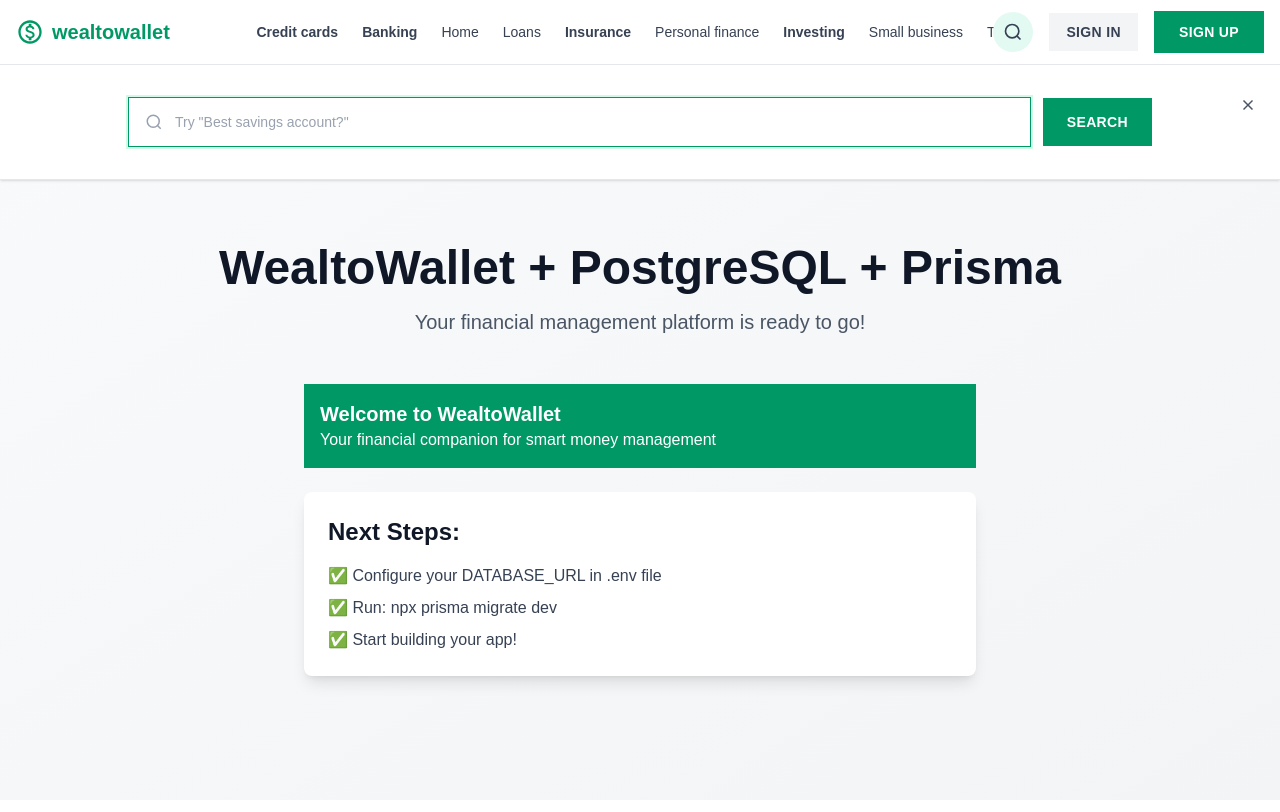
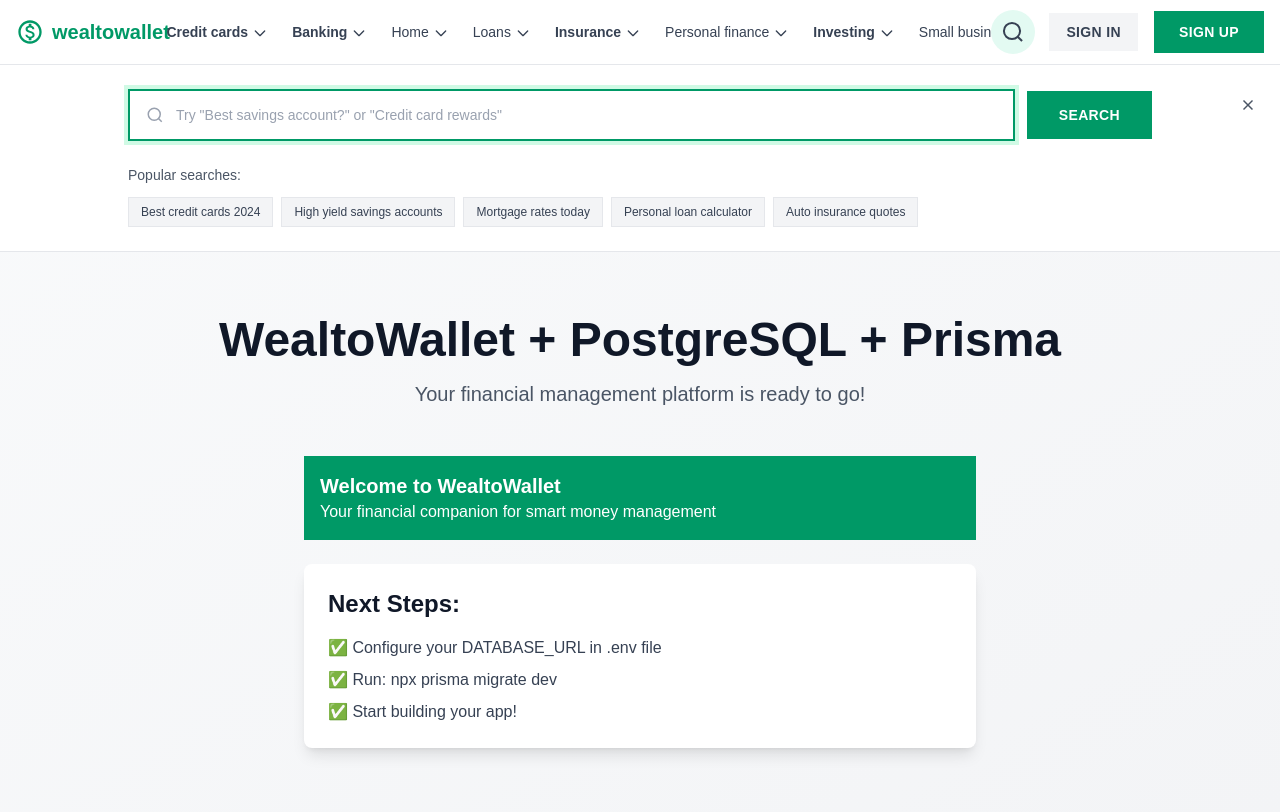
Before and after one commit to mrlexcoder/wealtowallet, a Next.js app: page / in a window 1280 px wide. Both pictures are taken after a click on the button "Search". Built offline with nearby package versions, Linux system fonts and the light colour scheme.

Commit message:
sixth day of making investment website

```diff
--- a/components/Header/Header.tsx
+++ b/components/Header/Header.tsx
@@ -1,80 +1,237 @@
 'use client'
 
 import Link from 'next/link'
-import { useState } from 'react'
+import { useState, useEffect } from 'react'
 
 export default function Header() {
   const [isMenuOpen, setIsMenuOpen] = useState(false)
   const [isSearchOpen, setIsSearchOpen] = useState(false)
+  const [scrolled, setScrolled] = useState(false)
+  const [searchQuery, setSearchQuery] = useState('')
+  const [activeDropdown, setActiveDropdown] = useState<string | null>(null)
+
+  useEffect(() => {
+    const handleScroll = () => {
+      setScrolled(window.scrollY > 10)
+    }
+    window.addEventListener('scroll', handleScroll)
+    return () => window.removeEventListener('scroll', handleScroll)
+  }, [])
 
   const navItems = [
-    { label: 'Credit cards', href: '/credit-cards', bold: true },
-    { label: 'Banking', href: '/banking', bold: true },
-    { label: 'Home', href: '/home', bold: false },
-    { label: 'Loans', href: '/loans', bold: false },
-    { label: 'Insurance', href: '/insurance', bold: true },
-    { label: 'Personal finance', href: '/personal-finance', bold: false },
-    { label: 'Investing', href: '/investing', bold: true },
-    { label: 'Small business', href: '/small-business', bold: false },
-    { label: 'Taxes', href: '/taxes', bold: false },
+    {
+      label: 'Credit cards',
+      href: '/credit-cards',
+      bold: true,
+      dropdown: [
+        { label: 'Best Credit Cards', href: '/credit-cards/best' },
+        { label: 'Cash Back Cards', href: '/credit-cards/cash-back' },
+        { label: 'Travel Cards', href: '/credit-cards/travel' },
+        { label: 'Balance Transfer', href: '/credit-cards/balance-transfer' },
+        { label: 'Student Cards', href: '/credit-cards/student' },
       ]
+    },
+    {
+      label: 'Banking',
+      href: '/banking',
+      bold: true,
+      dropdown: [
+        { label: 'Best Banks', href: '/banking/best' },
+        { label: 'Savings Accounts', href: '/banking/savings' },
+        { label: 'Checking Accounts', href: '/banking/checking' },
+        { label: 'CDs', href: '/banking/cds' },
+        { label: 'Money Market', href: '/banking/money-market' },
+      ]
+    },
+    {
+      label: 'Home',
+      href: '/home',
+      bold: false,
+      dropdown: [
+        { label: 'Mortgages', href: '/home/mortgages' },
+        { label: 'Refinancing', href: '/home/refinancing' },
+        { label: 'Home Equity', href: '/home/equity' },
+        { label: 'First-Time Buyers', href: '/home/first-time' },
+      ]
+    },
+    {
+      label: 'Loans',
+      href: '/loans',
+      bold: false,
+      dropdown: [
+        { label: 'Personal Loans', href: '/loans/personal' },
+        { label: 'Student Loans', href: '/loans/student' },
+        { label: 'Auto Loans', href: '/loans/auto' },
+        { label: 'Business Loans', href: '/loans/business' },
+      ]
+    },
+    {
+      label: 'Insurance',
+      href: '/insurance',
+      bold: true,
+      dropdown: [
+        { label: 'Auto Insurance', href: '/insurance/auto' },
+        { label: 'Home Insurance', href: '/insurance/home' },
+        { label: 'Life Insurance', href: '/insurance/life' },
+        { label: 'Health Insurance', href: '/insurance/health' },
+      ]
+    },
+    {
+      label: 'Personal finance',
+      href: '/personal-finance',
+      bold: false,
+      dropdown: [
+        { label: 'Budgeting', href: '/personal-finance/budgeting' },
+        { label: 'Debt Management', href: '/personal-finance/debt' },
+        { label: 'Financial Planning', href: '/personal-finance/planning' },
+        { label: 'Credit Scores', href: '/personal-finance/credit-scores' },
+      ]
+    },
+    {
+      label: 'Investing',
+      href: '/investing',
+      bold: true,
+      dropdown: [
+        { label: 'Brokers', href: '/investing/brokers' },
+        { label: 'Robo-Advisors', href: '/investing/robo-advisors' },
+        { label: 'Retirement', href: '/investing/retirement' },
+        { label: 'Stocks', href: '/investing/stocks' },
+      ]
+    },
+    {
+      label: 'Small business',
+      href: '/small-business',
+      bold: false,
+      dropdown: [
+        { label: 'Business Credit Cards', href: '/small-business/credit-cards' },
+        { label: 'Business Loans', href: '/small-business/loans' },
+        { label: 'Business Banking', href: '/small-business/banking' },
+        { label: 'Accounting Software', href: '/small-business/accounting' },
+      ]
+    },
+    {
+      label: 'Taxes',
+      href: '/taxes',
+      bold: false,
+      dropdown: [
+        { label: 'Tax Software', href: '/taxes/software' },
+        { label: 'Tax Preparation', href: '/taxes/preparation' },
+        { label: 'Tax Calculators', href: '/taxes/calculators' },
+        { label: 'Tax Tips', href: '/taxes/tips' },
+      ]
+    },
+  ]
+
+  const popularSearches = [
+    'Best credit cards 2024',
+    'High yield savings accounts',
+    'Mortgage rates today',
+    'Personal loan calculator',
+    'Auto insurance quotes'
+  ]
+
+  const handleSearchSubmit = (e: React.FormEvent) => {
+    e.preventDefault()
+    if (searchQuery.trim()) {
+      // Handle search logic here
+      console.log('Searching for:', searchQuery)
+      setIsSearchOpen(false)
+      setSearchQuery('')
+    }
+  }
 
   return (
     <>
-      <header className="w-full bg-white border-b border-gray-200 sticky top-0 z-50 shadow-sm">
-        <div className="px-4 flex items-center justify-between md:justify-center h-16 relative">
+      <header className={`w-full bg-white sticky top-0 z-50 transition-all duration-300 ${
+        scrolled ? 'shadow-lg border-b border-gray-200' : 'border-b border-gray-200'
+      }`}>
+        <div className="px-4 flex items-center justify-center h-16 relative">
           {/* Logo */}
-          <Link href="/" className="md:absolute md:left-4 flex items-center gap-2 text-emerald-600 hover:opacity-80 transition-opacity duration-200">
-            <svg className="w-7 h-7" viewBox="0 0 24 24" fill="currentColor">
+          <Link href="/" className="absolute left-4 flex items-center gap-2 text-emerald-600 hover:opacity-80 transition-all duration-200 group">
+            <div className="relative">
+              <svg className="w-7 h-7 transition-transform group-hover:scale-110" viewBox="0 0 24 24" fill="currentColor">
                 <path d="M12 2C6.48 2 2 6.48 2 12s4.48 10 10 10 10-4.48 10-10S17.52 2 12 2zm0 18c-4.41 0-8-3.59-8-8s3.59-8 8-8 8 3.59 8 8-3.59 8-8 8zm.31-8.86c-1.77-.45-2.34-.94-2.34-1.67 0-.84.79-1.43 2.1-1.43 1.38 0 1.9.66 1.94 1.64h1.71c-.05-1.34-.87-2.57-2.49-2.97V5H10.9v1.69c-1.51.32-2.72 1.3-2.72 2.81 0 1.79 1.49 2.69 3.66 3.21 1.95.46 2.34 1.15 2.34 1.87 0 .53-.39 1.39-2.1 1.39-1.6 0-2.23-.72-2.32-1.64H8.04c.1 1.7 1.36 2.66 2.86 2.97V19h2.34v-1.67c1.52-.29 2.72-1.16 2.73-2.77-.01-2.2-1.9-2.96-3.66-3.42z"/>
               </svg>
+              <div className="absolute -inset-1 bg-emerald-600 rounded-full opacity-0 group-hover:opacity-10 transition-opacity"></div>
+            </div>
             <span className="text-xl font-bold">wealtowallet</span>
           </Link>
 
-          {/* Navigation - Desktop Only */}
+          {/* Navigation - Centered */}
           <nav className="hidden lg:flex items-center">
             <ul className="flex items-center gap-6">
               {navItems.map((item) => (
-                <li key={item.href}>
+                <li
+                  key={item.href}
+                  className="relative"
+                  onMouseEnter={() => setActiveDropdown(item.label)}
+                  onMouseLeave={() => setActiveDropdown(null)}
+                >
                   <Link
                     href={item.href}
-                    className={`text-sm text-gray-700 hover:text-emerald-600 transition-all duration-200 relative group ${item.bold ? 'font-semibold' : 'font-medium'}`}
+                    className={`text-sm text-gray-700 hover:text-emerald-600 transition-all duration-200 relative group py-2 ${item.bold ? 'font-semibold' : 'font-medium'}`}
                   >
                     {item.label}
                     <span className="absolute left-0 bottom-0 w-0 h-0.5 bg-emerald-600 group-hover:w-full transition-all duration-300"></span>
+                    {item.dropdown && (
+                      <svg className="w-4 h-4 ml-1 inline-block transition-transform group-hover:rotate-180" fill="none" stroke="currentColor" viewBox="0 0 24 24">
+                        <path strokeLinecap="round" strokeLinejoin="round" strokeWidth="2" d="M19 9l-7 7-7-7"/>
+                      </svg>
+                    )}
                   </Link>
+
+                  {/* Dropdown Menu */}
+                  {item.dropdown && activeDropdown === item.label && (
+                    <div className="absolute top-full left-0 mt-2 w-56 bg-white shadow-xl border border-gray-200 py-2 z-50 animate-in slide-in-from-top-2 duration-200">
+                      {item.dropdown.map((dropdownItem) => (
+                        <Link
+                          key={dropdownItem.href}
+                          href={dropdownItem.href}
+                          className="block px-4 py-2 text-sm text-gray-700 hover:bg-emerald-50 hover:text-emerald-600 transition-colors"
+                        >
+                          {dropdownItem.label}
+                        </Link>
+                      ))}
+                    </div>
+                  )}
                 </li>
               ))}
             </ul>
           </nav>
 
           {/* Actions */}
-          <div className="md:absolute md:right-4 flex items-center gap-2 md:gap-4">
+          <div className="absolute right-4 flex items-center gap-4">
             <button
-              className={`w-10 h-10 rounded-full flex items-center justify-center text-gray-700 hover:text-emerald-600 transition-colors duration-200 ${isSearchOpen ? 'bg-[#e3faf2]' : 'hover:bg-[#e3faf2]'}`}
+              className={`w-10 h-10 rounded-full flex items-center justify-center text-gray-700 hover:text-emerald-600 transition-all duration-200 relative ${isSearchOpen ? 'bg-[#e3faf2] scale-110' : 'hover:bg-[#e3faf2] hover:scale-105'}`}
               onClick={() => setIsSearchOpen(!isSearchOpen)}
               aria-label="Search"
             >
-              <svg width="20" height="20" viewBox="0 0 24 24" fill="none" stroke="currentColor" strokeWidth="2">
+              <svg width="20" height="20" viewBox="0 0 24 24" fill="none" stroke="currentColor" strokeWidth="2" className={`transition-transform ${isSearchOpen ? 'scale-110' : ''}`}>
                 <circle cx="11" cy="11" r="8"/>
                 <path d="m21 21-4.35-4.35"/>
               </svg>
+              {isSearchOpen && (
+                <div className="absolute -inset-2 bg-emerald-600 rounded-full opacity-20 animate-ping"></div>
+              )}
             </button>
 
-            <button className="hidden lg:block px-4 py-2 text-sm font-semibold text-gray-700 bg-gray-100 hover:bg-gray-300 uppercase tracking-wide btn-animated-border">
-              Sign In
+            <button className="hidden md:block px-4 py-2 text-sm font-semibold text-gray-700 bg-gray-100 hover:bg-gray-300 transition-all duration-200 uppercase tracking-wide btn-animated-border relative overflow-hidden group">
+              <span className="relative z-10">Sign In</span>
+              <div className="absolute inset-0 bg-gradient-to-r from-emerald-600 to-emerald-500 transform scale-x-0 group-hover:scale-x-100 transition-transform origin-left duration-300"></div>
+              <span className="absolute inset-0 flex items-center justify-center text-white opacity-0 group-hover:opacity-100 transition-opacity duration-300 text-sm font-semibold uppercase tracking-wide">Sign In</span>
             </button>
 
-            <button className="hidden md:block px-6 py-2.5 text-sm font-semibold text-white bg-emerald-600 hover:bg-emerald-800 uppercase tracking-wide btn-animated-border">
-              Sign Up
+            <button className="px-6 py-2.5 text-sm font-semibold text-white bg-emerald-600 hover:bg-emerald-800 transition-all duration-200 uppercase tracking-wide btn-animated-border relative overflow-hidden group">
+              <span className="relative z-10">Sign Up</span>
+              <div className="absolute inset-0 bg-gradient-to-r from-emerald-800 to-emerald-900 transform scale-x-0 group-hover:scale-x-100 transition-transform origin-left duration-300"></div>
             </button>
 
             <button
-              className="lg:hidden p-2 text-gray-700 hover:text-emerald-600 transition-colors duration-200"
+              className="lg:hidden p-2 text-gray-700 hover:text-emerald-600 hover:bg-gray-100 rounded-full transition-all duration-200"
               onClick={() => setIsMenuOpen(!isMenuOpen)}
               aria-label="Menu"
             >
-              <svg width="24" height="24" viewBox="0 0 24 24" fill="none" stroke="currentColor" strokeWidth="2">
+              <svg width="24" height="24" viewBox="0 0 24 24" fill="none" stroke="currentColor" strokeWidth="2" className={`transition-transform ${isMenuOpen ? 'rotate-90' : ''}`}>
                 {isMenuOpen ? (
                   <>
                     <line x1="18" y1="6" x2="6" y2="18"/>
@@ -92,59 +249,66 @@ export default function Header() {
           </div>
         </div>
 
-        {/* Mobile Menu */}
-        {isMenuOpen && (
-          <div className="lg:hidden bg-white border-t border-gray-200">
-            <div className="px-4 py-4">
-              <nav className="space-y-4">
-                {navItems.map((item) => (
-                  <Link
-                    key={item.href}
-                    href={item.href}
-                    className={`block text-base text-gray-700 hover:text-emerald-600 transition-colors py-2 ${item.bold ? 'font-semibold' : 'font-medium'}`}
-                    onClick={() => setIsMenuOpen(false)}
-                  >
-                    {item.label}
-                  </Link>
-                ))}
-              </nav>
-              <div className="mt-6 pt-6 border-t border-gray-200 space-y-3">
-                <button className="w-full px-4 py-3 text-sm font-semibold text-gray-700 bg-gray-100 hover:bg-gray-300 uppercase tracking-wide btn-animated-border">
-                  Sign In
-                </button>
-                <button className="w-full px-4 py-3 text-sm font-semibold text-white bg-emerald-600 hover:bg-emerald-800 uppercase tracking-wide btn-animated-border">
-                  Sign Up
-                </button>
-              </div>
-            </div>
-          </div>
-        )}
-
-        {/* Search Bar */}
+        {/* Enhanced Search Bar */}
         {isSearchOpen && (
-          <div className="bg-white border-t border-gray-200 relative">
-            <div className="px-4 py-8">
-              <div className="flex items-center gap-3 max-w-5xl mx-auto">
-                <div className="flex-1 flex items-center bg-white border border-gray-300 px-4 py-3.5 focus-within:border-emerald-600 focus-within:ring-2 focus-within:ring-emerald-100 transition-all">
+          <div className="bg-white border-t border-gray-200 relative animate-in slide-in-from-top-2 duration-300">
+            <div className="px-4 py-6">
+              <form onSubmit={handleSearchSubmit} className="flex items-center gap-3 max-w-5xl mx-auto">
+                <div className="flex-1 relative">
+                  <div className="flex items-center bg-white border-2 border-gray-300 px-4 py-3.5 focus-within:border-emerald-600 focus-within:ring-4 focus-within:ring-emerald-100 transition-all duration-200">
                     <svg width="18" height="18" viewBox="0 0 24 24" fill="none" stroke="currentColor" strokeWidth="2" className="text-gray-400 flex-shrink-0">
                       <circle cx="11" cy="11" r="8"/>
                       <path d="m21 21-4.35-4.35"/>
                     </svg>
                     <input
                       type="text"
-                    placeholder='Try "Best savings account?"'
+                      placeholder='Try "Best savings account?" or "Credit card rewards"'
                       className="flex-1 ml-3 outline-none text-gray-700 placeholder-gray-400 text-sm"
+                      value={searchQuery}
+                      onChange={(e) => setSearchQuery(e.target.value)}
                       autoFocus
                     />
+                    {searchQuery && (
+                      <button
+                        type="button"
+                        onClick={() => setSearchQuery('')}
+                        className="ml-2 p-1 text-gray-400 hover:text-gray-600 transition-colors"
+                      >
+                        <svg width="16" height="16" viewBox="0 0 24 24" fill="none" stroke="currentColor" strokeWidth="2">
+                          <line x1="18" y1="6" x2="6" y2="18"/>
+                          <line x1="6" y1="6" x2="18" y2="18"/>
+                        </svg>
+                      </button>
+                    )}
                   </div>
-                <button className="px-6 py-3.5 text-sm font-semibold text-white bg-emerald-600 hover:bg-emerald-800 uppercase tracking-wide">
+                </div>
+                <button
+                  type="submit"
+                  className="px-8 py-3.5 text-sm font-semibold text-white bg-emerald-600 hover:bg-emerald-700 hover:shadow-lg transition-all duration-200 uppercase tracking-wide"
+                >
                   Search
                 </button>
+              </form>
+
+              {/* Popular Searches */}
+              <div className="max-w-5xl mx-auto mt-6">
+                <div className="text-sm text-gray-600 mb-3">Popular searches:</div>
+                <div className="flex flex-wrap gap-2">
+                  {popularSearches.map((search, index) => (
+                    <button
+                      key={index}
+                      onClick={() => setSearchQuery(search)}
+                      className="px-3 py-1.5 text-xs bg-gray-100 text-gray-700 hover:bg-emerald-100 hover:text-emerald-700 transition-colors duration-200 border border-gray-200 hover:border-emerald-200"
+                    >
+                      {search}
+                    </button>
+                  ))}
+                </div>
               </div>
             </div>
             <button
               onClick={() => setIsSearchOpen(false)}
-              className="absolute top-6 right-4 w-8 h-8 rounded-full flex items-center justify-center text-gray-600 hover:bg-gray-100"
+              className="absolute top-6 right-4 w-8 h-8 rounded-full flex items-center justify-center text-gray-600 hover:bg-gray-100 hover:text-gray-900 transition-all duration-200"
               aria-label="Close search"
             >
               <svg width="18" height="18" viewBox="0 0 24 24" fill="none" stroke="currentColor" strokeWidth="2">
@@ -154,7 +318,59 @@ export default function Header() {
             </button>
           </div>
         )}
+
+        {/* Mobile Menu */}
+        {isMenuOpen && (
+          <div className="lg:hidden bg-white border-t border-gray-200 animate-in slide-in-from-top-2 duration-300">
+            <div className="px-4 py-6 space-y-4">
+              {navItems.map((item) => (
+                <div key={item.href}>
+                  <Link
+                    href={item.href}
+                    className={`block text-gray-700 hover:text-emerald-600 transition-colors py-2 ${item.bold ? 'font-semibold' : 'font-medium'}`}
+                    onClick={() => setIsMenuOpen(false)}
+                  >
+                    {item.label}
+                  </Link>
+                  {item.dropdown && (
+                    <div className="ml-4 mt-2 space-y-2">
+                      {item.dropdown.map((dropdownItem) => (
+                        <Link
+                          key={dropdownItem.href}
+                          href={dropdownItem.href}
+                          className="block text-sm text-gray-600 hover:text-emerald-600 transition-colors py-1"
+                          onClick={() => setIsMenuOpen(false)}
+                        >
+                          {dropdownItem.label}
+                        </Link>
+                      ))}
+                    </div>
+                  )}
+                </div>
+              ))}
+              <div className="pt-4 border-t border-gray-200 space-y-3">
+                <button className="w-full px-4 py-2 text-sm font-semibold text-gray-700 bg-gray-100 hover:bg-gray-200 transition-colors uppercase tracking-wide">
+                  Sign In
+                </button>
+                <button className="w-full px-4 py-2 text-sm font-semibold text-white bg-emerald-600 hover:bg-emerald-700 transition-colors uppercase tracking-wide">
+                  Sign Up
+                </button>
+              </div>
+            </div>
+          </div>
+        )}
       </header>
+
+      {/* Overlay for mobile menu */}
+      {(isMenuOpen || isSearchOpen) && (
+        <div
+          className="fixed inset-0 bg-black bg-opacity-20 z-40 lg:hidden"
+          onClick={() => {
+            setIsMenuOpen(false)
+            setIsSearchOpen(false)
+          }}
+        />
+      )}
     </>
   )
 }
```
Lines whose indentation alone changed are shown as unchanged.
